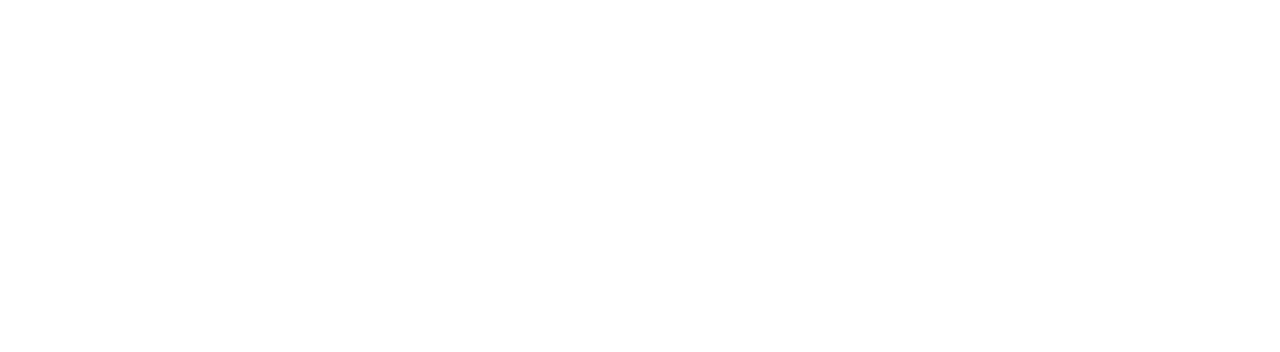
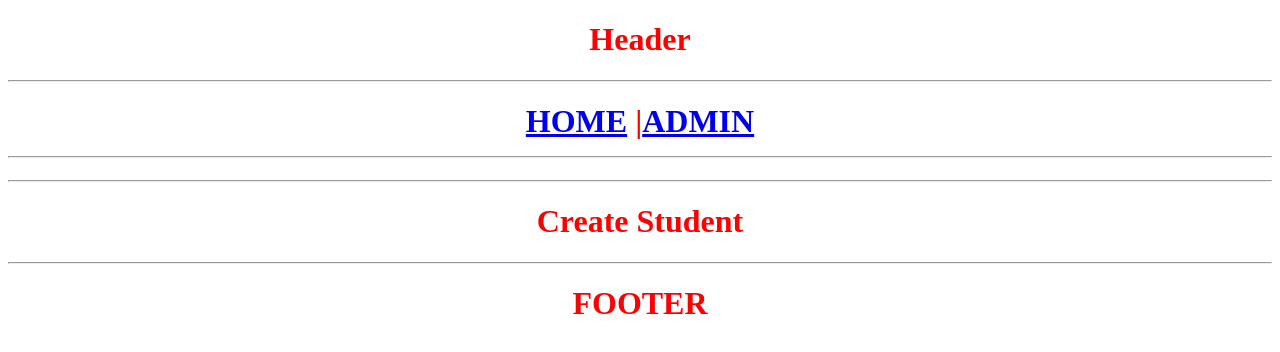
Before and after one commit to LocTM/react-M5-Routes, a React (Create React App) app in the folder demo-react/: page /create-student in a window 1280 px wide. Before the commit this address had no page. Shown: the top 352 px of the page. Built offline with nearby package versions, Linux system fonts and the light colour scheme.

Commit message:
test Outlet

```diff
--- a/demo-react/src/App.js
+++ b/demo-react/src/App.js
@@ -1,12 +1,20 @@
 import {Home} from "./pages/Home";
 import {Admin} from "./pages/Admin";
 import {Route, Routes} from "react-router-dom";
+import {ListStudent} from "./pages/students/ListStudent";
+import {CreatStudent} from "./pages/students/CreatStudent";
+import {Editstudent} from "./pages/students/Editstudent";
+import React from "react";
 
 function App() {
   return (
       <>
           <Routes>
-              <Route path={'/'} element={<Home></Home>}></Route>
+              <Route path={'/'} element={<Home></Home>}>
+                  <Route path={'/'} element={<ListStudent></ListStudent>}></Route>
+                  <Route path={'/create-student'} element={<CreatStudent></CreatStudent>}></Route>
+                  <Route path={'/eidt/:id'} element={<Editstudent></Editstudent>}></Route>
+              </Route>
               <Route path={'admin'} element={<Admin></Admin>}></Route>
           </Routes>
 
--- a/demo-react/src/pages/Home.js
+++ b/demo-react/src/pages/Home.js
@@ -1,6 +1,7 @@
 import {Header} from "../components/Header";
 import {Footer} from "../components/Footer";
 import {Navbar} from "../components/Navbar";
+import {Outlet} from "react-router-dom";
 
 export function Home (){
     return(
@@ -9,7 +10,7 @@
             <hr/>
             <Navbar></Navbar>
             <hr/>
-            <h1>HOME PAGE</h1>
+            <Outlet></Outlet>
             <hr/>
             <Footer/>
         </div>
--- a/demo-react/src/pages/students/CreatStudent.js
+++ b/demo-react/src/pages/students/CreatStudent.js
@@ -0,0 +1,7 @@
+export function CreatStudent(){
+    return(
+        <>
+            <h1>Create Student</h1>
+        </>
+    )
+}
--- a/demo-react/src/pages/students/Editstudent.js
+++ b/demo-react/src/pages/students/Editstudent.js
@@ -0,0 +1,7 @@
+export function Editstudent(){
+    return(
+        <>
+            <h1>Edit Student</h1>
+        </>
+    )
+}
--- a/demo-react/src/pages/students/ListStudent.js
+++ b/demo-react/src/pages/students/ListStudent.js
@@ -0,0 +1,7 @@
+export function ListStudent(){
+    return(
+        <>
+            <h1>List Student</h1>
+        </>
+    )
+}
```
